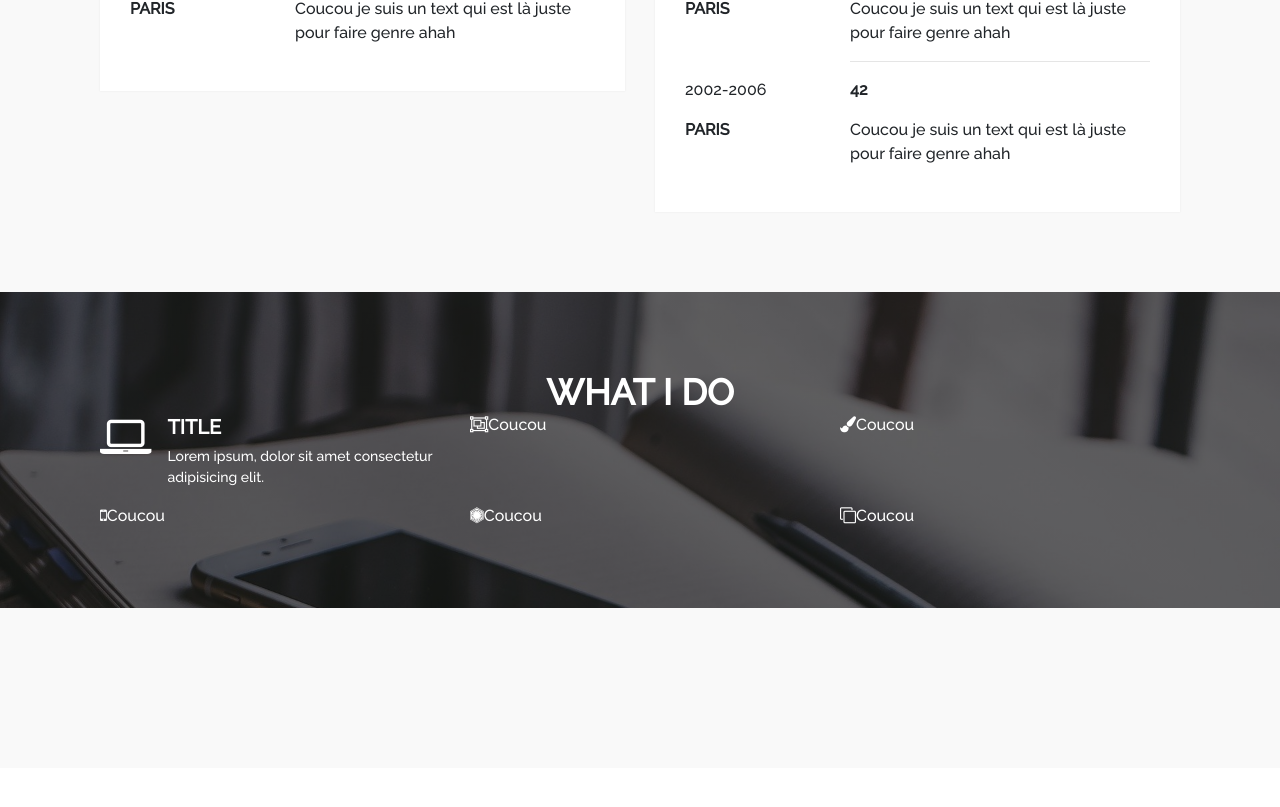
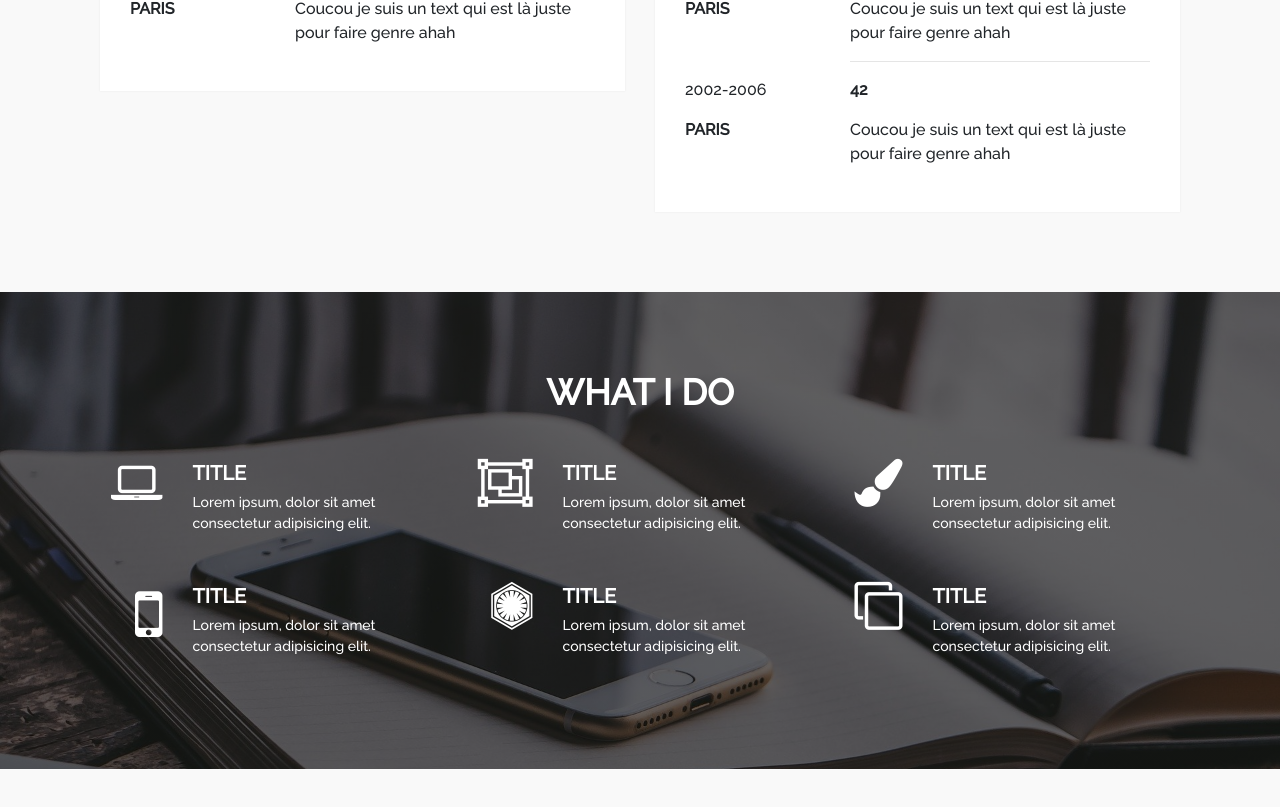
Before and after one commit to chrhuang/Resume, a React (Create React App) app: page / in a window 1280 px wide. Shown: the part 1748-2555 px from the top of the page. Before the commit the page ends 2516 px from the top, so only its background shows below. Built offline with nearby package versions, Linux system fonts and the light colour scheme.

Commit message:
MOD : Fix

```diff
--- a/src/components/WhatIDo/Box/Box.js
+++ b/src/components/WhatIDo/Box/Box.js
@@ -4,14 +4,12 @@ import './Box.scss'
 export default function Box (props) {
   return (
     <div className='Performance row'>
-      <div className='col-12 d-flex'>
-        <div className=''>
-          <i className='fa fa-laptop fa-3x' />
-        </div>
-        <div className='ml-3'>
-          <p className='Performance__title'>{props.title}</p>
-          <p className='Performance__content'>{props.content}</p>
-        </div>
+      <div className='col-3 d-flex justify-content-end'>
+        <i className={props.icon} />
+      </div>
+      <div className='col-7'>
+        <p className='Performance__title'>{props.title}</p>
+        <p className='Performance__content'>{props.content}</p>
       </div>
     </div>
   )
--- a/src/components/WhatIDo/Box/Box.scss
+++ b/src/components/WhatIDo/Box/Box.scss
@@ -4,8 +4,6 @@
         font-weight: bold;
         line-height: 28px;
         text-transform: uppercase;
-    }
-    &__title {
         margin-bottom: 5px;
     }
     &__content {
--- a/src/components/WhatIDo/WhatIDo.js
+++ b/src/components/WhatIDo/WhatIDo.js
@@ -11,28 +11,23 @@ export default function WhatIDo () {
             What i do
           </div>
           <div className='row w-100'>
-            <div className='col-4'>
-              <Box icon='fa fa-laptop' title='title' content='Lorem ipsum, dolor sit amet consectetur adipisicing elit.' />
+            <div className='col-4 pt-3 pb-3'>
+              <Box icon='fa fa-laptop fa-3x' title='title' content='Lorem ipsum, dolor sit amet consectetur adipisicing elit.' />
             </div>
-            <div className='col-4'>
-              <i className='fa fa-object-group' />
-              Coucou
+            <div className='col-4 pt-3 pb-3'>
+              <Box icon='fa fa-object-group fa-3x' title='title' content='Lorem ipsum, dolor sit amet consectetur adipisicing elit.' />
             </div>
-            <div className='col-4'>
-              <i className='fa fa-paint-brush' />
-              Coucou
+            <div className='col-4 pt-3 pb-3'>
+              <Box icon='fa fa-paint-brush fa-3x' title='title' content='Lorem ipsum, dolor sit amet consectetur adipisicing elit.' />
             </div>
-            <div className='col-4'>
-              <i className='fa fa-mobile' />
-              Coucou
+            <div className='col-4 pt-3 pb-3'>
+              <Box icon='fa fa-mobile fa-4x' title='title' content='Lorem ipsum, dolor sit amet consectetur adipisicing elit.' />
             </div>
-            <div className='col-4'>
-              <i className='fa fa-first-order' />
-              Coucou
+            <div className='col-4 pt-3 pb-3'>
+              <Box icon='fa fa-first-order fa-3x' title='title' content='Lorem ipsum, dolor sit amet consectetur adipisicing elit.' />
             </div>
-            <div className='col-4'>
-              <i className='fa fa-clone' />
-              Coucou
+            <div className='col-4 pt-3 pb-3'>
+              <Box icon='fa fa-clone fa-3x' title='title' content='Lorem ipsum, dolor sit amet consectetur adipisicing elit.' />
             </div>
           </div>
         </div>
--- a/src/components/WhatIDo/WhatIDo.scss
+++ b/src/components/WhatIDo/WhatIDo.scss
@@ -11,6 +11,7 @@
         font-size: 36px;
         font-weight: 700;
         line-height: 41px;
+        margin-bottom: 30px;
     }
 }
 
```
